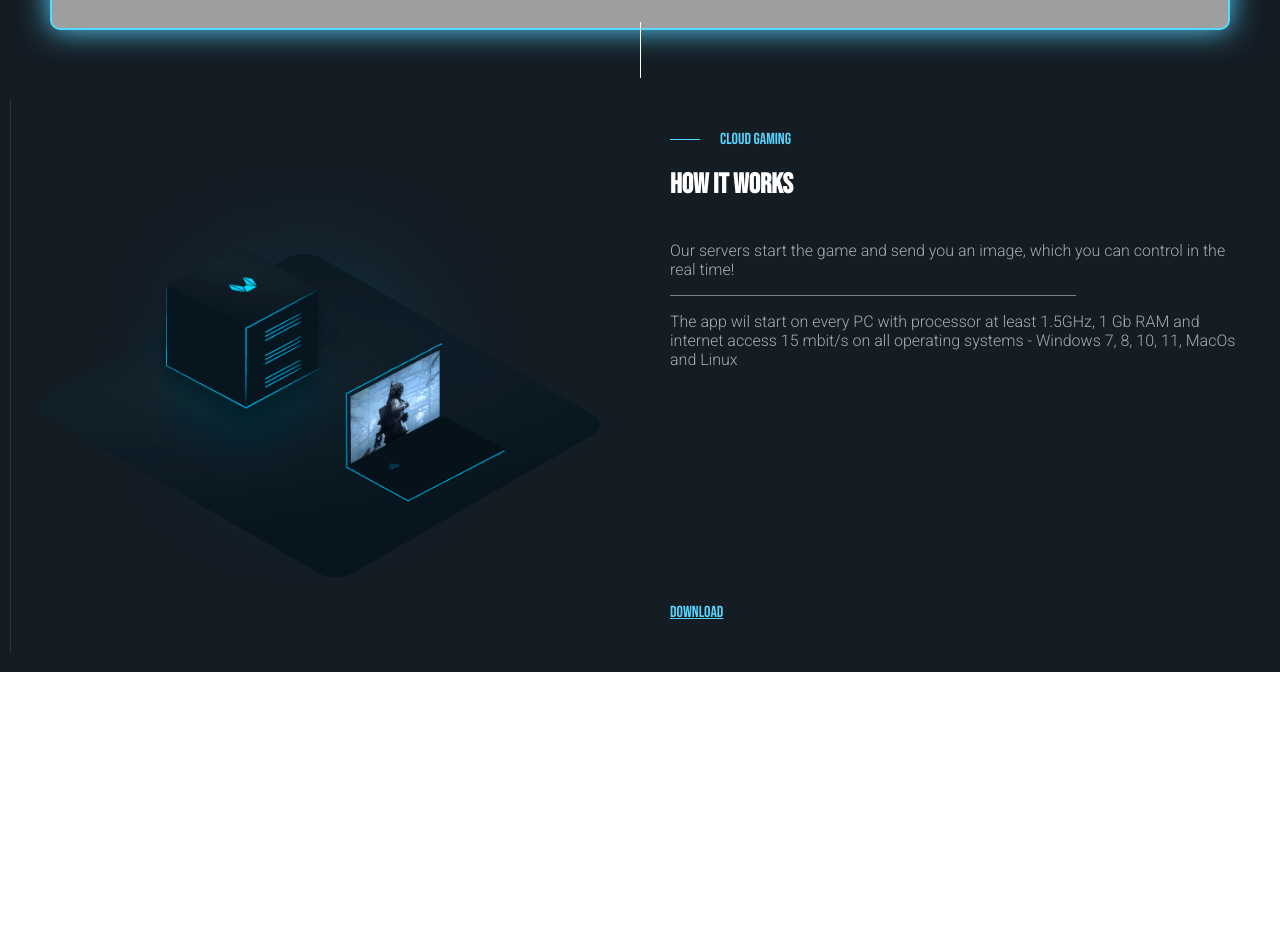
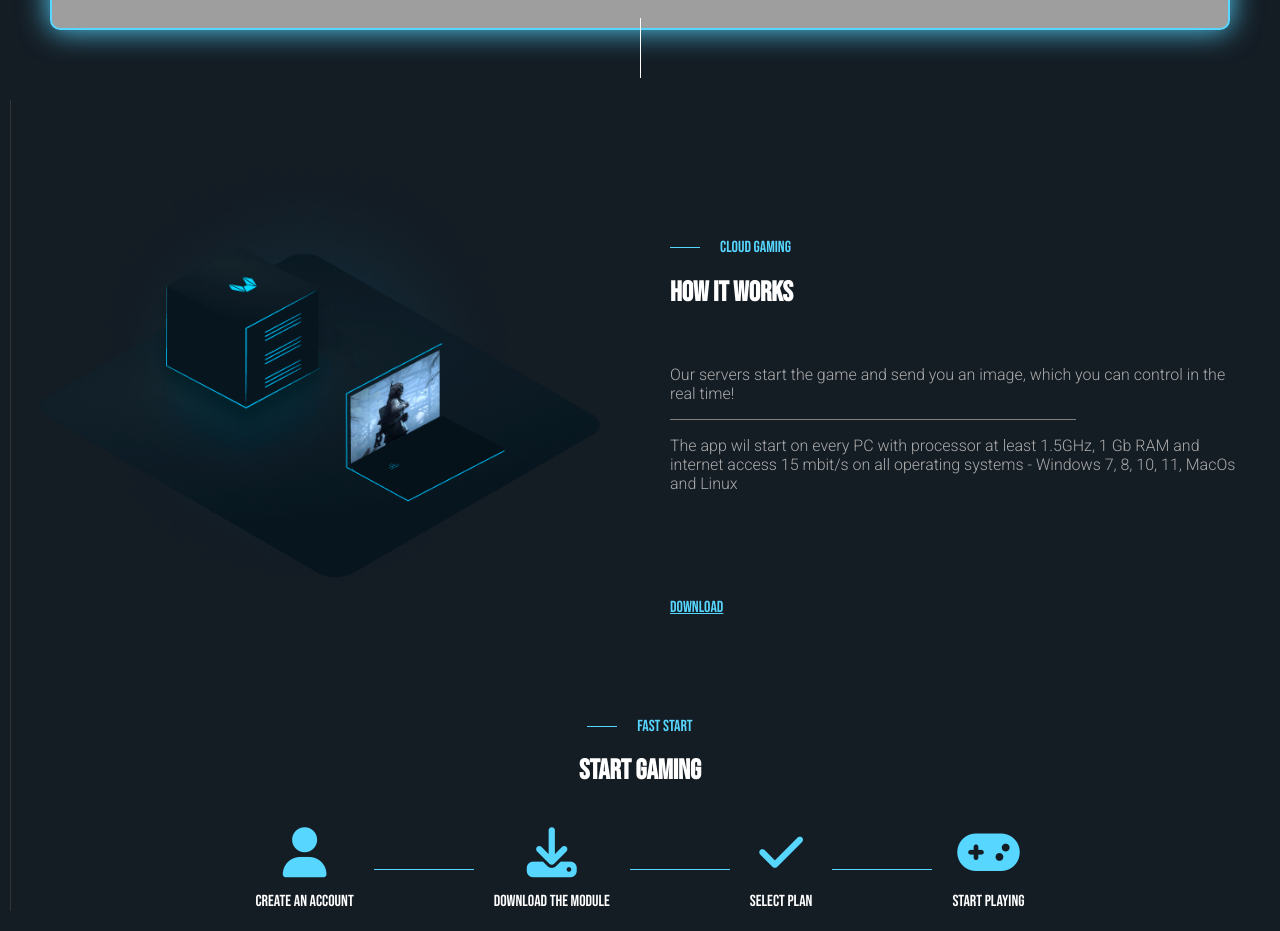
Before and after one commit to coder8080/warplay.cloud, a React (Create React App) app: page / in a window 1280 px wide. Shown: the part 720-1651 px from the top of the page. Before the commit the page ends 1392 px from the top, so only its background shows below. Built offline with nearby package versions, Linux system fonts and the light colour scheme; grey boxes are pictures that could not be loaded.

Commit message:
Added adaptive fast start guide

```diff
--- a/src/pages/homepage/homepage.component.jsx
+++ b/src/pages/homepage/homepage.component.jsx
@@ -52,6 +52,38 @@ const HomePage = () => (
           </Link>
         </div>
       </div>
+      <div className="fast-start">
+        <span className="subtitle">
+          <div className="subtitle-line"></div>
+          Fast start
+        </span>
+        <h1 className="title">Start gaming</h1>
+        <div className="steps">
+          <div className="step-group">
+            <div className="step">
+              <i className="fa-solid fa-user"></i>
+              Create an account
+            </div>
+            <div className="connection-line"></div>
+            <div className="step">
+              <i className="fa-solid fa-download"></i>
+              Download the module
+            </div>
+          </div>
+          <div className="connection-line middle"></div>
+          <div className="step-group">
+            <div className="step">
+              <i className="fa-solid fa-check"></i>
+              Select plan
+            </div>
+            <div className="connection-line"></div>
+            <div className="step">
+              <i className="fa-solid fa-gamepad"></i>
+              Start playing
+            </div>
+          </div>
+        </div>
+      </div>
     </div>
   </div>
 );
--- a/src/pages/homepage/homepage.styles.scss
+++ b/src/pages/homepage/homepage.styles.scss
@@ -104,6 +104,25 @@
     position: relative;
     margin-bottom: 20px;
 
+    .subtitle {
+      color: #57d6ff;
+      display: flex;
+      flex-direction: row;
+      align-items: center;
+
+      .subtitle-line {
+        background-color: #57d6ff;
+        width: 30px;
+        height: 1px;
+        margin-right: 20px;
+      }
+    }
+
+    .title {
+      font-size: 28px;
+      margin-bottom: 40px;
+    }
+
     .big-left-line {
       position: absolute;
       height: 100%;
@@ -121,34 +140,19 @@
         flex: 1;
         max-width: 50%;
         position: relative;
+        display: flex;
+        flex-direction: column;
+        justify-content: center;
 
         .img {
           max-width: 100%;
-        }
-
-        .subtitle {
-          color: #57d6ff;
-          display: flex;
-          flex-direction: row;
-          align-items: center;
-
-          .subtitle-line {
-            background-color: #57d6ff;
-            width: 30px;
-            height: 1px;
-            margin-right: 20px;
-          }
+          width: 100%;
         }
 
         .bottom-link {
           position: absolute;
           bottom: 30px;
           left: 30px;
-        }
-
-        .title {
-          font-size: 28px;
-          margin-bottom: 40px;
         }
 
         .text {
@@ -163,5 +167,64 @@
         }
       }
     }
+
+    .fast-start {
+      display: flex;
+      flex-direction: column;
+      align-items: center;
+      margin-top: 70px;
+
+      .steps {
+        display: flex;
+        flex-direction: row;
+        flex-wrap: wrap;
+        min-width: 80%;
+        align-items: center;
+        justify-content: center;
+
+        .connection-line {
+          min-width: 100px;
+          height: 1px;
+          background-color: #57d6ff;
+          margin: 0 20px;
+        }
+
+        .step-group {
+          display: flex;
+          flex-direction: row;
+          flex-wrap: nowrap;
+          align-items: center;
+          justify-content: center;
+        }
+
+        .step {
+          display: flex;
+          flex-direction: column;
+          align-items: center;
+
+          i {
+            font-size: 50px;
+            margin-bottom: 15px;
+            color: #57d6ff;
+          }
+        }
+      }
+    }
+
+    @media (max-width: 800px) {
+      .steps {
+        position: relative;
+      }
+
+      .step-group {
+        min-width: 100%;
+      }
+
+      .connection-line.middle {
+        position: absolute;
+        transform: rotate(-30deg);
+        width: 120px;
+      }
+    }
   }
 }
```
